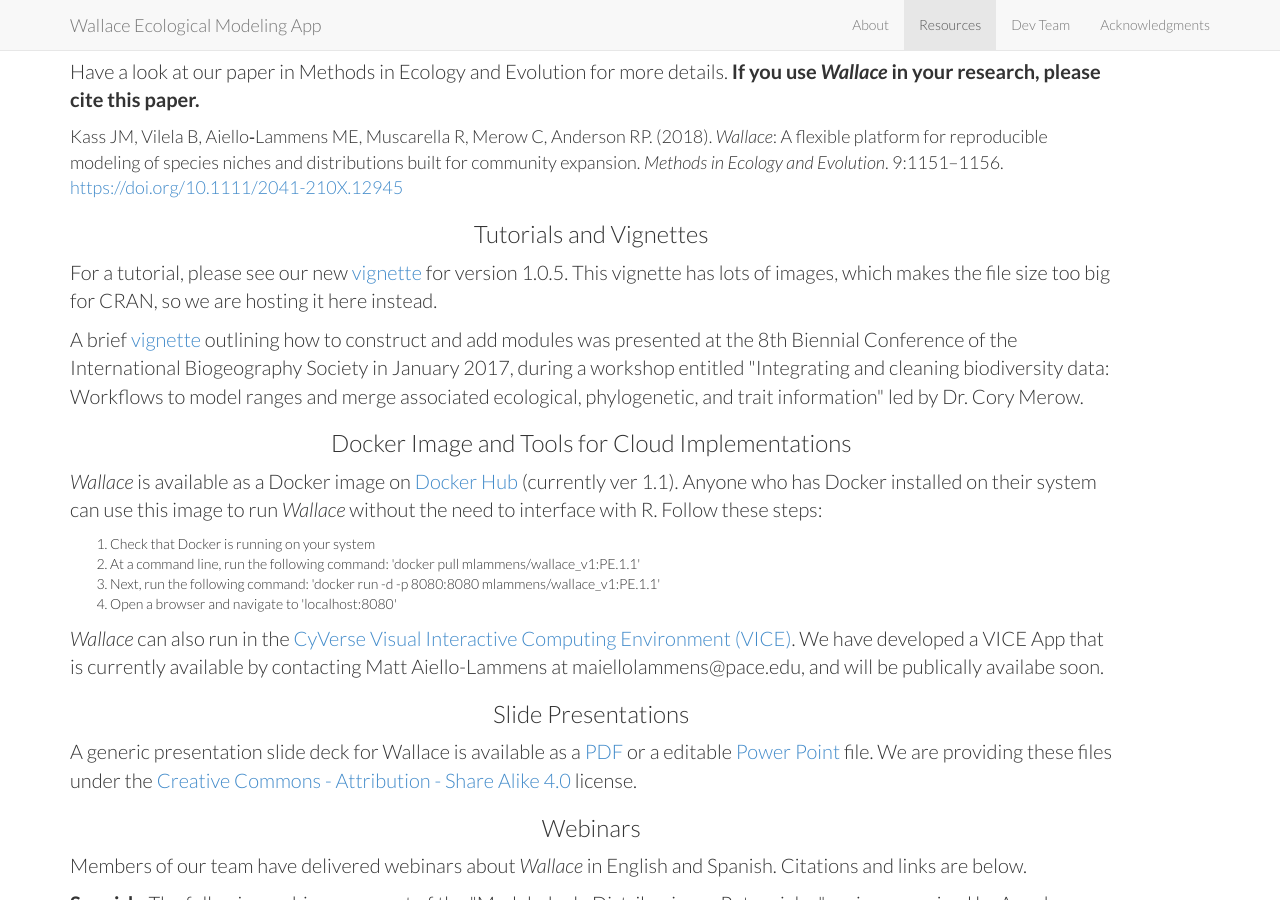
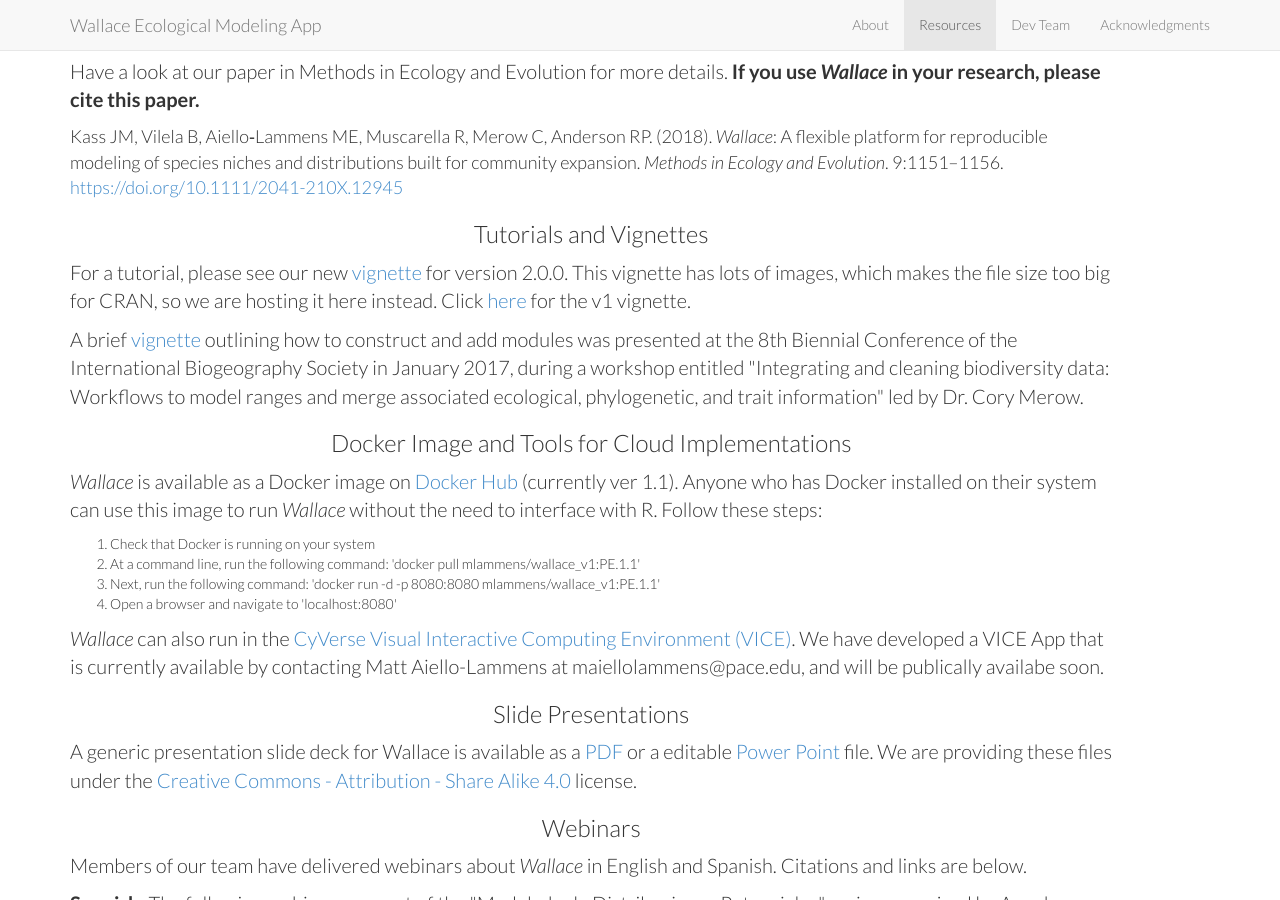
Before and after one commit to wallaceEcoMod/wallaceecomod.github.io, a Jekyll site: the page built from index.html, in a window 1280 px wide and 900 px high, scrolled down 1340 px. Built offline with Jekyll 4.4.1, drawn with Linux system fonts in a browser that asks for light colours.

Commit message:
Update resources.html
update vignette links

```diff
--- a/_includes/resources.html
+++ b/_includes/resources.html
@@ -15,8 +15,9 @@
 
       <h3>Tutorials and Vignettes</h3>
       <p style="font-size:20px" align="left">
-	For a tutorial, please see our new <a href="vignettes/wallace_vignette.html" target="_blank">vignette</a> for version 1.0.5.
+	For a tutorial, please see our new <a href="https://wallaceecomod.github.io/wallace/articles/tutorial-v2.html" target="_blank">vignette</a> for version 2.0.0.
 	This vignette has lots of images, which makes the file size too big for CRAN, so we are hosting it here instead.
+	Click <a href="https://wallaceecomod.github.io/wallace/articles/tutorial-v1.html">here</a> for the v1 vignette.
       <p style="font-size:20px" align="left">
 	A brief <a href="https://cmerow.github.io/RDataScience/3_4_wallace.html" target="_blank">vignette</a> outlining how to construct
 	and add modules was presented at the 8th Biennial Conference of the International Biogeography Society in January 2017,
```
